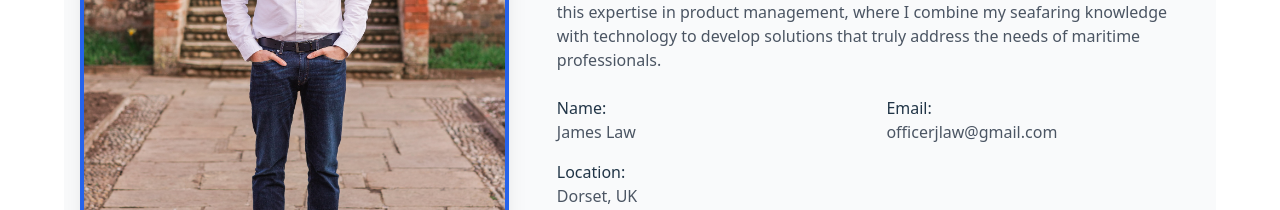
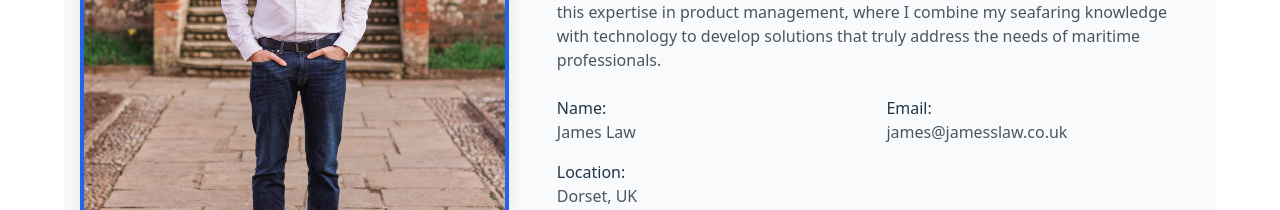
Before and after one commit to James1Law/my-portfolio, a React (Vite) app: page / in a window 1280 px wide. Shown: the part 1400-1610 px from the top of the page. Built offline with nearby package versions, Linux system fonts and the light colour scheme.

Commit message:
email updates

```diff
--- a/src/sections/About.jsx
+++ b/src/sections/About.jsx
@@ -60,7 +60,7 @@ const About = () => {
               </div>
               <div>
                 <p className="font-medium dark:text-white">Email:</p>
-                <p className="text-gray-600 dark:text-gray-300 break-words">officerjlaw@gmail.com</p>
+                <p className="text-gray-600 dark:text-gray-300 break-words">james@jamesslaw.co.uk</p>
               </div>
               <div>
                 <p className="font-medium dark:text-white">Location:</p>
--- a/src/sections/Contact.jsx
+++ b/src/sections/Contact.jsx
@@ -147,7 +147,7 @@ const Contact = () => {
                   </div>
                   <div className="ml-4">
                     <h4 className="text-lg font-medium mb-1 dark:text-white">Email</h4>
-                    <p className="text-gray-600 dark:text-gray-300">officerjlaw@gmail.com</p>
+                    <p className="text-gray-600 dark:text-gray-300">james@jamesslaw.co.uk</p>
                   </div>
                 </div>
 
```
